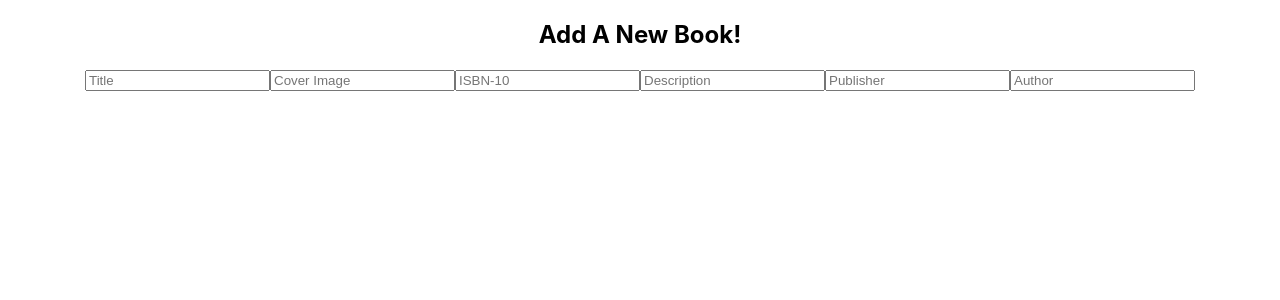
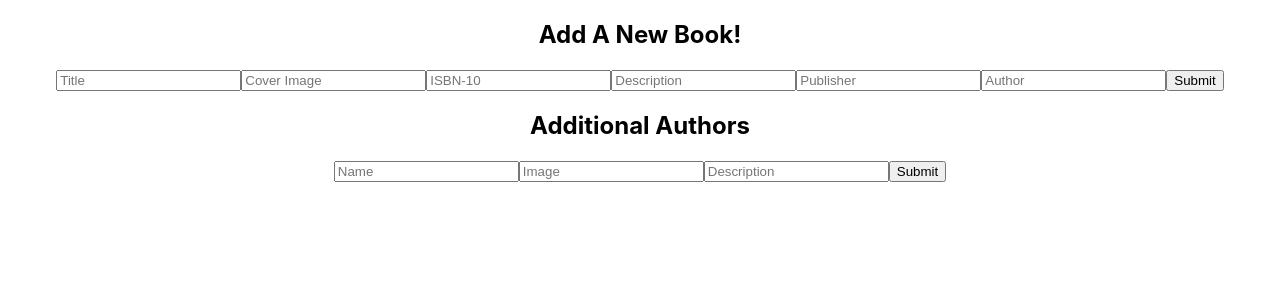
Before and after one commit to EvaTu/Phase-3-Project-Frontend, a React (Create React App) app in the folder my-app-frontend/: page / in a window 1280 px wide. Shown: the top 300 px of the page. Built offline with nearby package versions, Linux system fonts and the light colour scheme; no server answers.

Commit message:
author form completed

```diff
--- a/my-app-frontend/src/components/NewAuthorForm.js
+++ b/my-app-frontend/src/components/NewAuthorForm.js
@@ -7,7 +7,35 @@ function NewAuthorForm({ newAuthorInput, setNewAuthor}) {
     return (
         <div className='form'>
 
+            <h2>Additional Authors</h2>
 
+            <form id='newAuthorForm' onSubmit={e => console.log(e)}>
+
+                <input type='text'
+                       className='formText'
+                       placeholder='Name'
+                       name='name'
+                       value={name}
+                       onChange={e => setNewAuthor({...setNewAuthor, [e.target.name]: e.target.value})} />
+
+                <input type='text'
+                       className='formText'
+                       placeholder='Image'
+                       name='image'
+                       value={image}
+                       onChange={e => setNewAuthor({...setNewAuthor, [e.target.name]: e.target.value})} />
+
+                <input type='text'
+                       className='formText'
+                       placeholder='Description'
+                       name='desc'
+                       value={desc}
+                       onChange={e => setNewAuthor({...setNewAuthor, [e.target.name]: e.target.value})} />
+
+                <input type='submit'
+                       value='Submit' />
+
+            </form>
 
         </div>
     );
--- a/my-app-frontend/src/components/NewBookForm.js
+++ b/my-app-frontend/src/components/NewBookForm.js
@@ -9,7 +9,7 @@ function NewBookForm({ newBookInput, setNewBook }) {
 
             <h2>Add A New Book!</h2>
 
-            <form id='newBookForm'>
+            <form id='newBookForm' onSubmit={e => console.log(e)}>
 
                 <input type='text'
                        className='formText'
@@ -53,6 +53,9 @@ function NewBookForm({ newBookInput, setNewBook }) {
                        value={author}
                        onChange={e => setNewBook({...newBookInput, [e.target.name]: e.target.value})} />
 
+              <input type='submit'
+                     value='Submit' />
+
             </form>
 
         </div>
```
